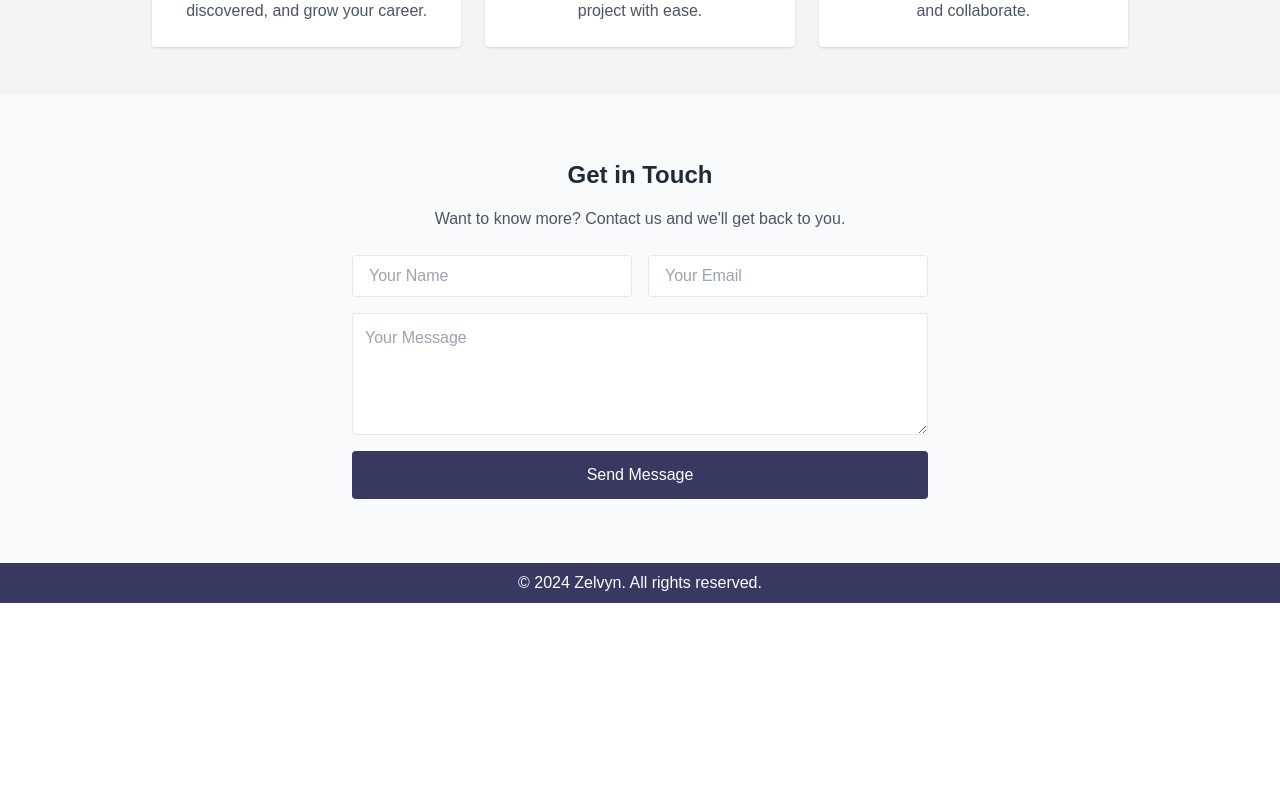
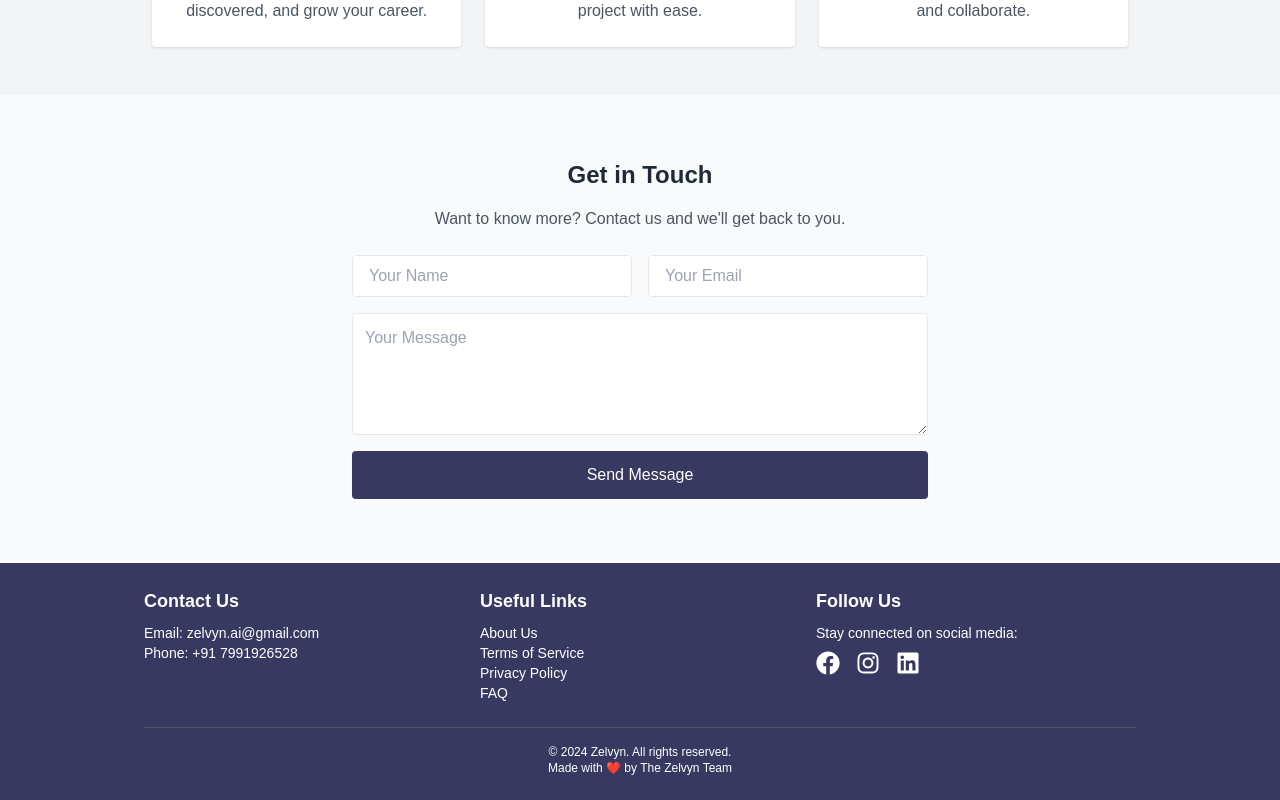
Before and after one commit to zelvyn/landing-page, a Next.js app: page / in a window 1280 px wide. Shown: the part 553-1353 px from the top of the page. Before the commit the page ends 1156 px from the top, so only its background shows below. Built offline with nearby package versions, Linux system fonts and the light colour scheme; a web font is replaced by a local one.

Commit message:
updated Footer

```diff
--- a/src/app/components/molecules/Footer.tsx
+++ b/src/app/components/molecules/Footer.tsx
@@ -1,10 +1,86 @@
 import React from "react";
+import { FaFacebook, FaInstagram, FaLinkedin } from "react-icons/fa"; // React Icons
 
 const Footer = () => {
   return (
-    <footer className="bg-primary text-white py-2">
-      <div className="max-w-5xl mx-auto text-center">
-        <p>&copy; 2024 Zelvyn. All rights reserved.</p>
+    <footer className="bg-primary text-white py-6">
+      <div className="max-w-5xl mx-auto px-4">
+        {/* Top Section with Details */}
+        <div className="grid grid-cols-1 md:grid-cols-3 gap-4 text-sm">
+          {/* Contact Information */}
+          <div>
+            <h4 className="text-lg font-bold mb-2">Contact Us</h4>
+            <p>Email: zelvyn.ai@gmail.com</p>
+            <p>Phone: +91 7991926528</p>
+          </div>
+
+          {/* Useful Links */}
+          <div>
+            <h4 className="text-lg font-bold mb-2">Useful Links</h4>
+            <ul>
+              <li>
+                <a href="#about" className="hover:underline">
+                  About Us
+                </a>
+              </li>
+              <li>
+                <a href="#terms" className="hover:underline">
+                  Terms of Service
+                </a>
+              </li>
+              <li>
+                <a href="#privacy" className="hover:underline">
+                  Privacy Policy
+                </a>
+              </li>
+              <li>
+                <a href="#faq" className="hover:underline">
+                  FAQ
+                </a>
+              </li>
+            </ul>
+          </div>
+
+          {/* Follow Us Section */}
+          <div>
+            <h4 className="text-lg font-bold mb-2">Follow Us</h4>
+            <p>Stay connected on social media:</p>
+            <div className="flex space-x-4 mt-2">
+              <a
+                href="https://facebook.com"
+                className="text-white hover:text-blue-600"
+                aria-label="Facebook"
+              >
+                <FaFacebook className="w-6 h-6" />
+              </a>
+              <a
+                href="https://instagram.com"
+                className="text-white hover:text-pink-600"
+                aria-label="Instagram"
+              >
+                <FaInstagram className="w-6 h-6" />
+              </a>
+              <a
+                href="https://linkedin.com"
+                className="text-white hover:text-blue-700"
+                aria-label="LinkedIn"
+              >
+                <FaLinkedin className="w-6 h-6" />
+              </a>
+            </div>
+          </div>
+        </div>
+
+        {/* Bottom Section */}
+        <div className="border-t border-gray-600 mt-6 pt-4 text-center text-xs">
+          <p>&copy; 2024 Zelvyn. All rights reserved.</p>
+          <p>
+            Made with ❤️ by{" "}
+            <a href="#team" className="hover:underline">
+              The Zelvyn Team
+            </a>
+          </p>
+        </div>
       </div>
     </footer>
   );
```
